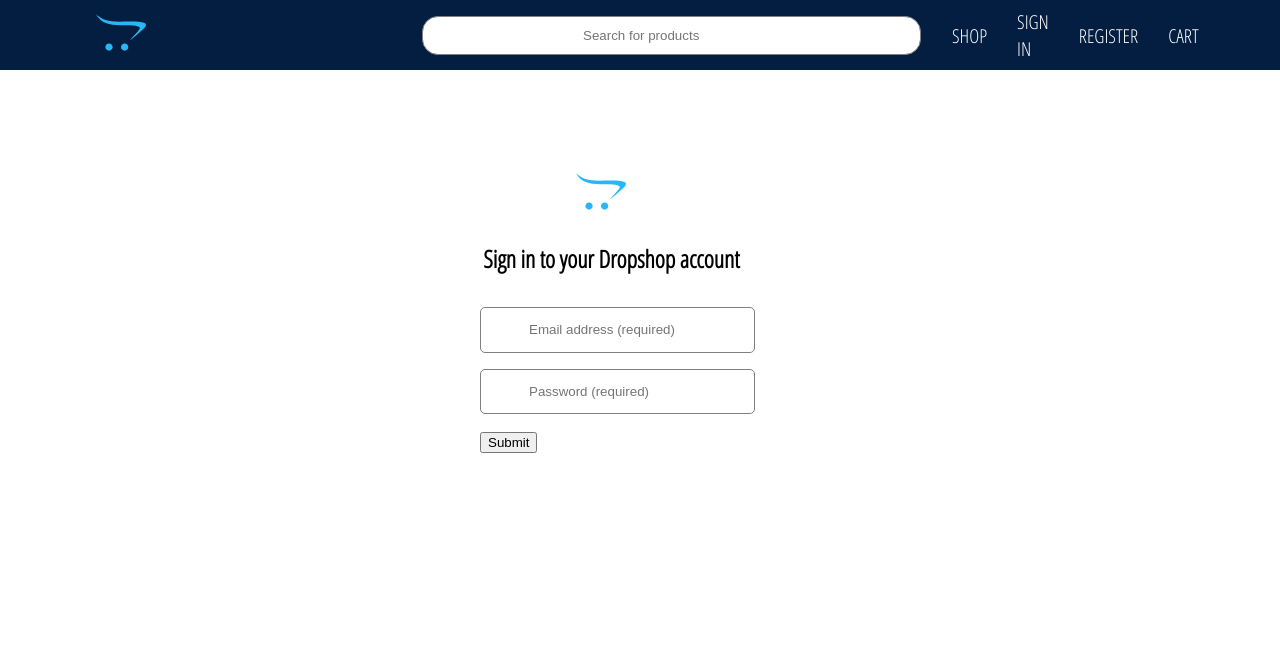
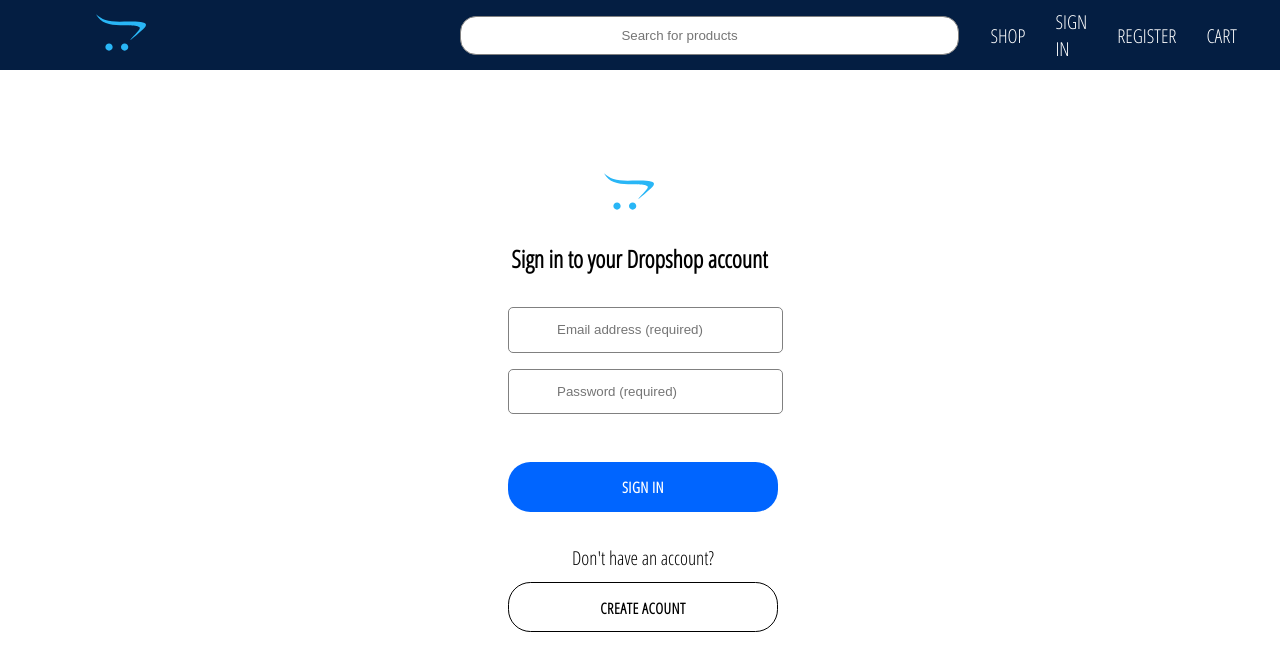
Before and after one commit to akash-dutta-au7/react-ecommerce, a React (Create React App) app: page /signin in a window 1280 px wide. Shown: the top 670 px of the page. Built offline with nearby package versions, Linux system fonts and the light colour scheme.

Commit message:
form validation, sign in form and page updated and button

```diff
--- /dev/null
+++ b/src/Components/Button/index.css
@@ -0,0 +1,23 @@
+.btn {
+  min-width: 270px;
+  width: auto;
+  height: 50px;
+  letter-spacing: 0.5px;
+  line-height: 50px;
+  margin-top: 2rem;
+  padding: 0 35px 0 35px;
+  font-size: 15px;
+  background-color: #0065ff;
+  color: white;
+  text-transform: uppercase;
+  font-family: 'Open Sans Condensed';
+  font-weight: bolder;
+  border: none;
+  border-radius: 1.4rem;
+  cursor: pointer;
+}
+
+.btn:hover {
+  background-color: #408dff;
+  color: black;
+}
--- /dev/null
+++ b/src/Components/Button/index.js
@@ -0,0 +1,11 @@
+import React from 'react';
+import './index.css';
+const Button = ({ value, ...otherProps }) => {
+  return (
+    <button className='btn' {...otherProps}>
+      {value}
+    </button>
+  );
+};
+
+export default Button;
--- a/src/Components/Header/index.css
+++ b/src/Components/Header/index.css
@@ -33,7 +33,7 @@
 
 .searchbar {
   padding: 1rem;
-  margin-left: 25%;
+  margin-left: 28%;
 }
 
 .searchfield {
--- a/src/Components/Sign In/index.css
+++ b/src/Components/Sign In/index.css
@@ -2,7 +2,7 @@
   display: grid;
   justify-content: center;
   position: relative;
-  z-index: 5;
+  margin-left: 3.5rem;
 }
 
 .form-group {
@@ -21,7 +21,7 @@
   border-radius: 5px;
   border: 1px solid grey;
 }
-h2 {
+.heading {
   margin-left: 0.2rem;
   margin-bottom: 2rem;
 }
@@ -30,3 +30,9 @@
   margin-left: 1rem;
   margin-bottom: 2rem;
 }
+h4 {
+  margin-top: 2rem;
+  margin-left: 4rem;
+  font-weight: 400;
+  font-size: 1.2rem;
+}
--- a/src/Components/Sign In/index.js
+++ b/src/Components/Sign In/index.js
@@ -2,6 +2,7 @@
 import './index.css';
 import { Link } from 'react-router-dom';
 import { ReactComponent as Logo } from '../../assets/logo.svg';
+import Button from '../Button';
 class SignIn extends Component {
   constructor() {
     super();
@@ -68,9 +69,20 @@
               required
             />
           </div>
-          <button className='btn' type='submit'>
-            Submit
-          </button>
+          <Button type='submit' value='Sign In' />
+          <h4>Don't have an account?</h4>
+
+          <Link to='/register'>
+            <Button
+              style={{
+                background: 'white',
+                color: 'black',
+                border: '1px solid black',
+                marginTop: '-1rem',
+              }}
+              value='Create acount'
+            />
+          </Link>
         </form>
       </div>
     );
```
